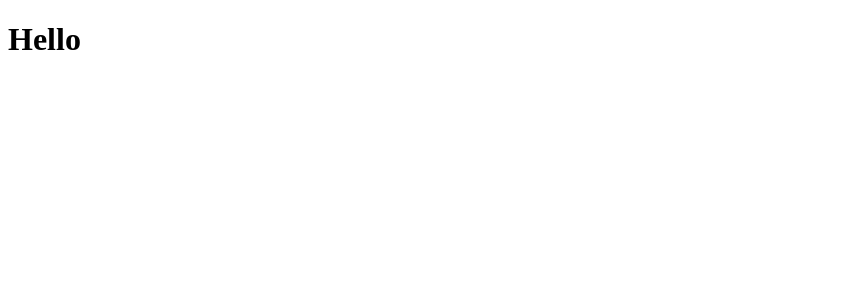
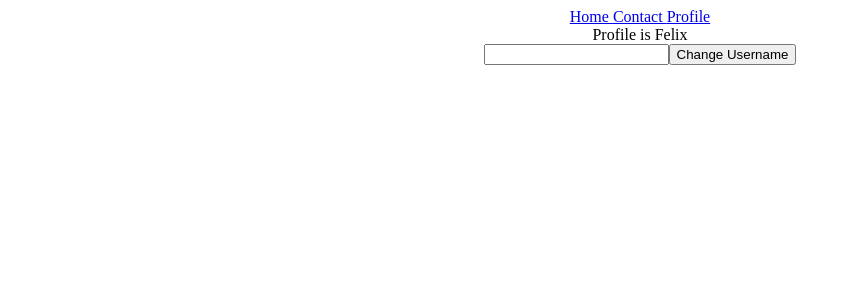
Before and after one commit to felixkd12/the_executor, a React (Create React App) app: page /profile in a window 1280 px wide. Shown: the top 300 px of the page, without its empty margins (0-851 px from the left). Built offline with nearby package versions, Linux system fonts and the light colour scheme.

Commit message:
Learn state management, usecontext hook done

```diff
--- a/src/App.js
+++ b/src/App.js
@@ -1,15 +1,30 @@
 import style from './App.module.css';
-import React from "react";
-import { BrowserRouter as Router, Routes, Route, Link} from "react-router-dom";
-import {Home} from "./pages/Home";
-import {Contact} from "./pages/Contact";
-import {Menu} from "./pages/Menu";
+import React, { useState, createContext } from "react";
+import { BrowserRouter as Router, Routes, Route } from "react-router-dom";
+import { Home } from "./pages/Home";
+import { Contact } from "./pages/Contact";
+import { Profile } from "./pages/Profile";
+import { Navbar } from "./Navbar";
+
+export const AppContext = createContext();
 
 function App() {
 
+  const [username, setUsername] = useState("Felix");
+
   return (
-    <div>
-      <h1> Hello </h1>
+
+    <div className={style.App}>
+      <AppContext.Provider value={{username, setUsername}}>
+        <Router>
+          <Navbar />
+          <Routes>
+            <Route path="/" element={<Home />} />
+            <Route path="/profile" element={<Profile />} />
+            <Route path="/contact" element={<Contact />} />
+          </Routes>
+        </Router>
+      </AppContext.Provider>
     </div>
   );
 }
--- /dev/null
+++ b/src/Navbar.js
@@ -0,0 +1,12 @@
+import {Link} from "react-router-dom";
+import React from "react";
+
+export const Navbar = () => {
+    return (
+        <div>
+            <Link to="/"> Home </Link>
+            <Link to="/contact"> Contact </Link>
+            <Link to="/profile"> Profile </Link>
+        </div>
+    );
+}
--- /dev/null
+++ b/src/components/ChangeProfile.js
@@ -0,0 +1,22 @@
+import React from "react";
+import {useState, useContext} from "react";
+import { AppContext } from "../App"
+
+export const ChangeProfile = () => {
+    const { setUsername } = useContext(AppContext);
+    const [newUsername, setNewUsername] = useState("");
+
+    return (
+        <div>
+            <input onChange={(event) => {
+                setNewUsername(event.target.value);
+            }}/>
+            <button onClick={() => {
+                    setUsername(newUsername);
+                }}
+            >
+                Change Username
+            </button>
+        </div>
+    );
+};
--- a/src/pages/Contact.js
+++ b/src/pages/Contact.js
@@ -2,6 +2,6 @@
 
 export const Contact = () => {
     return (
-        <h1> This is a contact page </h1>
+        <h1> Contact </h1>
     );
 }
--- a/src/pages/Home.js
+++ b/src/pages/Home.js
@@ -1,7 +1,9 @@
-import React from "react";
+import React, { useContext } from "react";
+import { AppContext } from "../App";
 
 export const Home = () => {
+    const { username } = useContext(AppContext)
     return (
-        <h1> This is a home page </h1>
+        <h1> This is a home page and the user is {username} </h1>
     );
 }
--- a/src/pages/Menu.js
+++ /dev/null
@@ -1,7 +0,0 @@
-import React from "react";
-
-export const Menu = () => {
-    return (
-        <h1> This is a menu page </h1>
-    );
-}
--- /dev/null
+++ b/src/pages/Profile.js
@@ -0,0 +1,13 @@
+import React, { useContext } from "react";
+import {ChangeProfile} from "../components/ChangeProfile";
+import { AppContext } from "../App"
+
+export const Profile = () => {
+    const {username} = useContext(AppContext);
+    return (
+        <div> Profile is {username}
+            <ChangeProfile/>
+
+        </div>
+    );
+}
```
Also changed, not shown: src/learn.txt.
